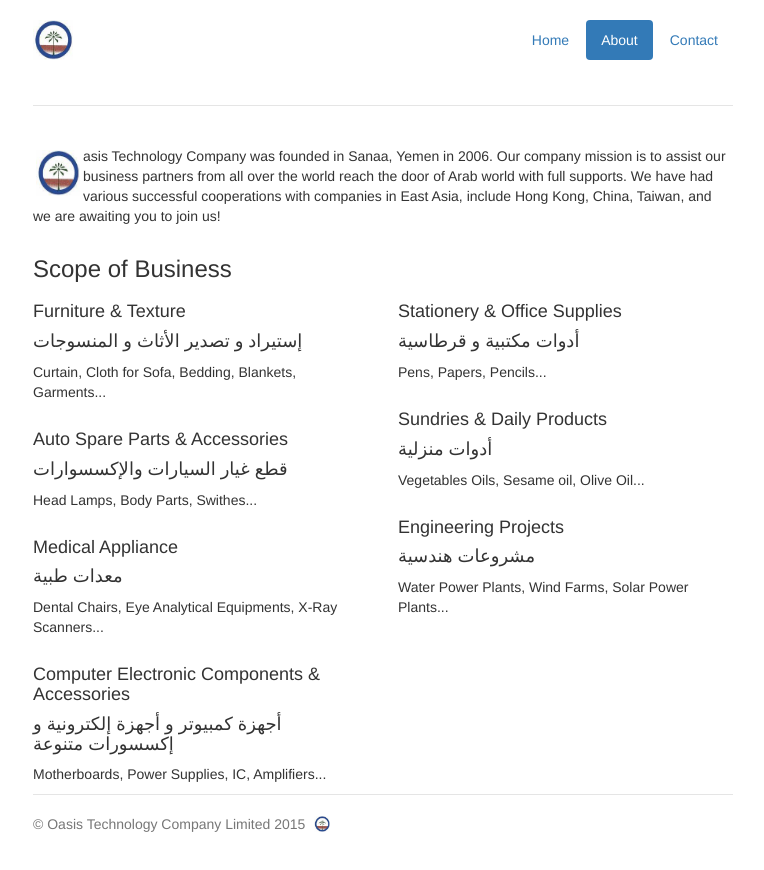
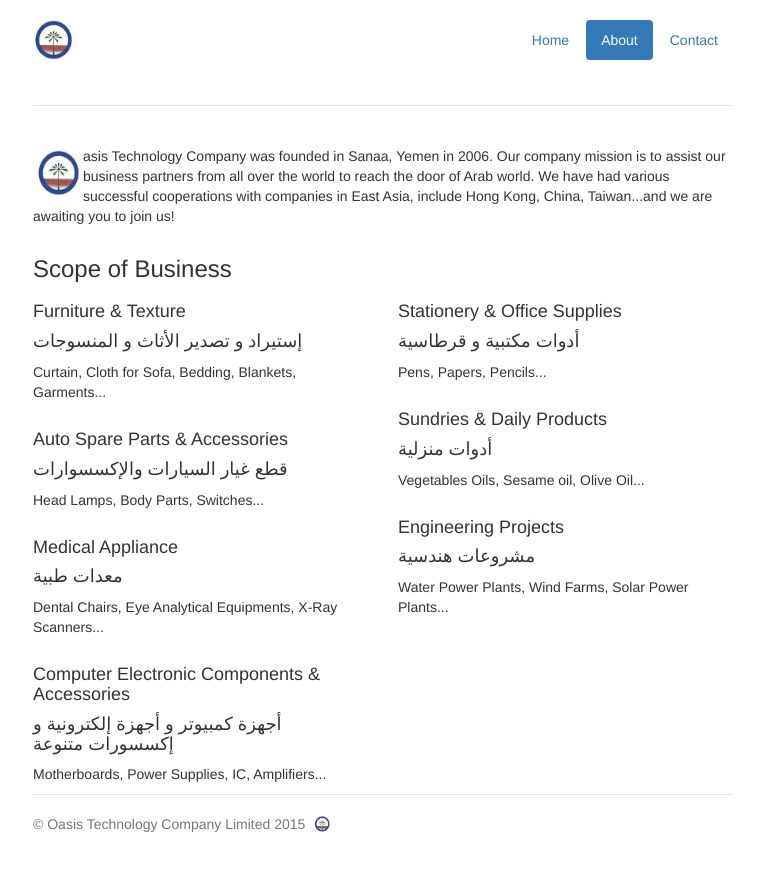
Before and after one commit to oasistech/oasistech.github.io, a plain HTML site: page oasis/about.html in a window 1280 px wide. Shown: the whole page, without its empty margins (257-1021 px from the left). Drawn offline with Linux system fonts and the light colour scheme.

Commit message:
mispelling fix

```diff
--- a/oasis/about.html
+++ b/oasis/about.html
@@ -28,9 +28,9 @@
 		<div class="row">
      	  <div class="col-lg-12">
 		  <p><img class="firstcharacter" src="../img/logo.jpg" height="50" width="50" />asis Technology Company was founded in Sanaa, Yemen in 2006.
-		     Our company mission is to assist our business partners from all over the world reach the door of Arab
-			 world with full supports. We have had various successful cooperations with companies in East Asia, include
-			 Hong Kong, China, Taiwan, and we are awaiting you to join us!
+		     Our company mission is to assist our business partners from all over the world to reach the door of Arab
+			 world. We have had various successful cooperations with companies in East Asia, include
+			 Hong Kong, China, Taiwan...and we are awaiting you to join us!
 		  </p>
 		  </div>
 		</div>
@@ -45,7 +45,7 @@
 
             <h4>Auto Spare Parts & Accessories</h4>
 			<h4>قطع غيار السيارات والإكسسوارات</h4>
-            <p>Head Lamps, Body Parts, Swithes...</p>
+            <p>Head Lamps, Body Parts, Switches...</p>
 
             <h4>Medical Appliance</h4>
 			<h4>معدات طبية</h4>
```
